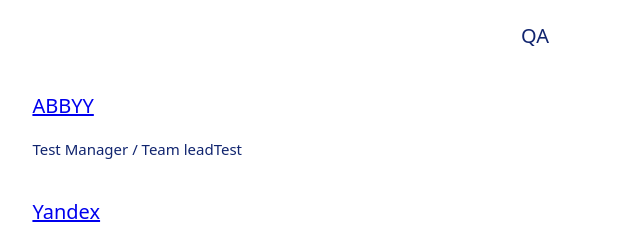
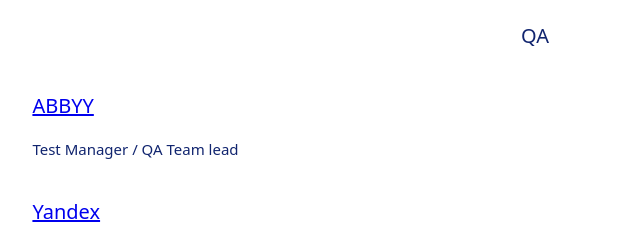
Before and after one commit to sergeevaa/resume, a plain HTML site: page index.html in a window 1280 px wide. Shown: the part 1700-1940 px from the top of the page, 105-745 px from the left. Drawn offline with Linux system fonts and the light colour scheme.

Commit message:
Update index.html

```diff
--- a/index.html
+++ b/index.html
@@ -72,7 +72,7 @@
         <table class = "table_ed">
             <tr>
                 <td class = "table_ed_data"><p><a href = "https://www.abbyy.com/">ABBYY</a></p>
-                    <p class = "description">Test Manager / Team leadTest</p></td>
+                    <p class = "description">Test Manager / QA Team lead</p></td>
                 <td class = "years">2020 - present</td>
             </tr>
             <tr>
```
